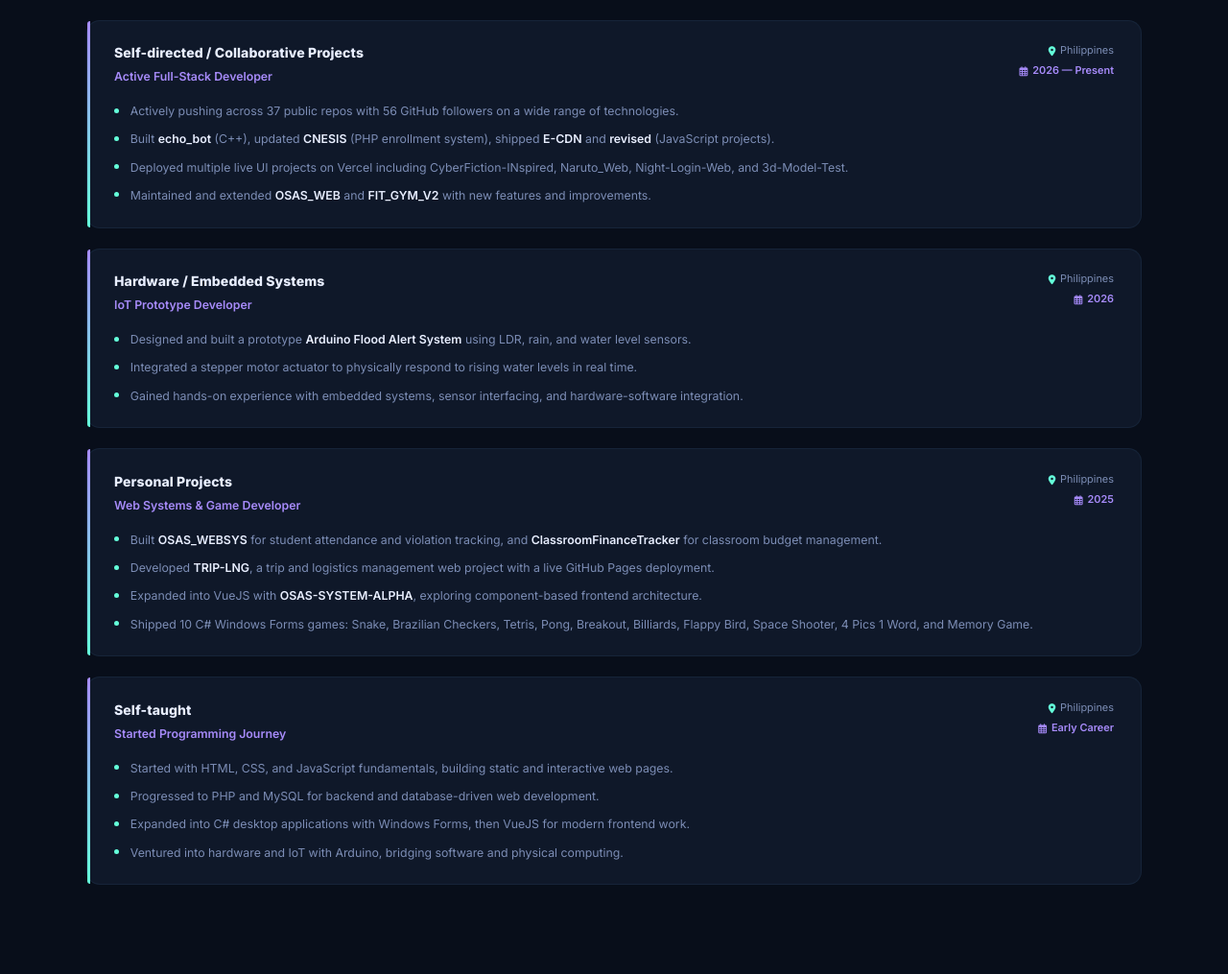
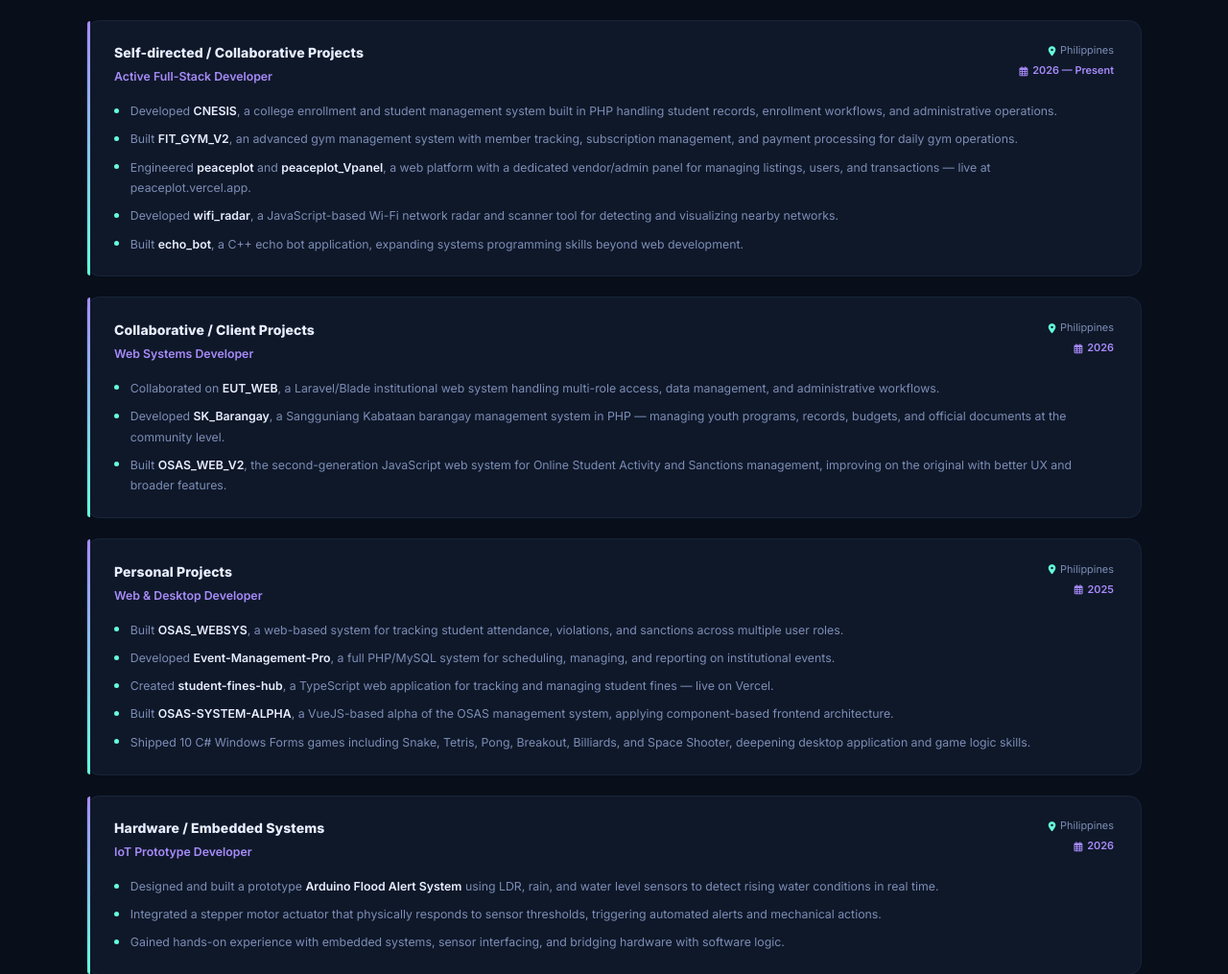
Before and after one commit to Mr-Patrick-James/MyPortfolio, a plain HTML site: page index.html in a window 1280 px wide. Shown: the part 1660-2675 px from the top of the page at 96% size. Drawn offline with Linux system fonts and the light colour scheme.

Commit message:
feat(history): Rewrite journey bullets to highlight key projects with proper descriptions

```diff
--- a/index.html
+++ b/index.html
@@ -216,14 +216,55 @@
                         </div>
                     </div>
                     <ul class="journey-bullets">
-                        <li>Actively pushing across 37 public repos with 56 GitHub followers on a wide range of technologies.</li>
-                        <li>Built <strong>echo_bot</strong> (C++), updated <strong>CNESIS</strong> (PHP enrollment system), shipped <strong>E-CDN</strong> and <strong>revised</strong> (JavaScript projects).</li>
-                        <li>Deployed multiple live UI projects on Vercel including CyberFiction-INspired, Naruto_Web, Night-Login-Web, and 3d-Model-Test.</li>
-                        <li>Maintained and extended <strong>OSAS_WEB</strong> and <strong>FIT_GYM_V2</strong> with new features and improvements.</li>
+                        <li>Developed <strong>CNESIS</strong>, a college enrollment and student management system built in PHP handling student records, enrollment workflows, and administrative operations.</li>
+                        <li>Built <strong>FIT_GYM_V2</strong>, an advanced gym management system with member tracking, subscription management, and payment processing for daily gym operations.</li>
+                        <li>Engineered <strong>peaceplot</strong> and <strong>peaceplot_Vpanel</strong>, a web platform with a dedicated vendor/admin panel for managing listings, users, and transactions — live at peaceplot.vercel.app.</li>
+                        <li>Developed <strong>wifi_radar</strong>, a JavaScript-based Wi-Fi network radar and scanner tool for detecting and visualizing nearby networks.</li>
+                        <li>Built <strong>echo_bot</strong>, a C++ echo bot application, expanding systems programming skills beyond web development.</li>
                     </ul>
                 </div>
 
                 <!-- Entry 2 -->
+                <div class="journey-item">
+                    <div class="journey-header">
+                        <div class="journey-left">
+                            <div class="journey-org">Collaborative / Client Projects</div>
+                            <div class="journey-role">Web Systems Developer</div>
+                        </div>
+                        <div class="journey-right">
+                            <div class="journey-location"><i class="fas fa-map-marker-alt"></i> Philippines</div>
+                            <div class="journey-date"><i class="far fa-calendar-alt"></i> 2026</div>
+                        </div>
+                    </div>
+                    <ul class="journey-bullets">
+                        <li>Collaborated on <strong>EUT_WEB</strong>, a Laravel/Blade institutional web system handling multi-role access, data management, and administrative workflows.</li>
+                        <li>Developed <strong>SK_Barangay</strong>, a Sangguniang Kabataan barangay management system in PHP — managing youth programs, records, budgets, and official documents at the community level.</li>
+                        <li>Built <strong>OSAS_WEB_V2</strong>, the second-generation JavaScript web system for Online Student Activity and Sanctions management, improving on the original with better UX and broader features.</li>
+                    </ul>
+                </div>
+
+                <!-- Entry 3 -->
+                <div class="journey-item">
+                    <div class="journey-header">
+                        <div class="journey-left">
+                            <div class="journey-org">Personal Projects</div>
+                            <div class="journey-role">Web & Desktop Developer</div>
+                        </div>
+                        <div class="journey-right">
+                            <div class="journey-location"><i class="fas fa-map-marker-alt"></i> Philippines</div>
+                            <div class="journey-date"><i class="far fa-calendar-alt"></i> 2025</div>
+                        </div>
+                    </div>
+                    <ul class="journey-bullets">
+                        <li>Built <strong>OSAS_WEBSYS</strong>, a web-based system for tracking student attendance, violations, and sanctions across multiple user roles.</li>
+                        <li>Developed <strong>Event-Management-Pro</strong>, a full PHP/MySQL system for scheduling, managing, and reporting on institutional events.</li>
+                        <li>Created <strong>student-fines-hub</strong>, a TypeScript web application for tracking and managing student fines — live on Vercel.</li>
+                        <li>Built <strong>OSAS-SYSTEM-ALPHA</strong>, a VueJS-based alpha of the OSAS management system, applying component-based frontend architecture.</li>
+                        <li>Shipped 10 C# Windows Forms games including Snake, Tetris, Pong, Breakout, Billiards, and Space Shooter, deepening desktop application and game logic skills.</li>
+                    </ul>
+                </div>
+
+                <!-- Entry 4 -->
                 <div class="journey-item">
                     <div class="journey-header">
                         <div class="journey-left">
@@ -236,33 +277,13 @@
                         </div>
                     </div>
                     <ul class="journey-bullets">
-                        <li>Designed and built a prototype <strong>Arduino Flood Alert System</strong> using LDR, rain, and water level sensors.</li>
-                        <li>Integrated a stepper motor actuator to physically respond to rising water levels in real time.</li>
-                        <li>Gained hands-on experience with embedded systems, sensor interfacing, and hardware-software integration.</li>
+                        <li>Designed and built a prototype <strong>Arduino Flood Alert System</strong> using LDR, rain, and water level sensors to detect rising water conditions in real time.</li>
+                        <li>Integrated a stepper motor actuator that physically responds to sensor thresholds, triggering automated alerts and mechanical actions.</li>
+                        <li>Gained hands-on experience with embedded systems, sensor interfacing, and bridging hardware with software logic.</li>
                     </ul>
                 </div>
 
-                <!-- Entry 3 -->
-                <div class="journey-item">
-                    <div class="journey-header">
-                        <div class="journey-left">
-                            <div class="journey-org">Personal Projects</div>
-                            <div class="journey-role">Web Systems & Game Developer</div>
-                        </div>
-                        <div class="journey-right">
-                            <div class="journey-location"><i class="fas fa-map-marker-alt"></i> Philippines</div>
-                            <div class="journey-date"><i class="far fa-calendar-alt"></i> 2025</div>
-                        </div>
-                    </div>
-                    <ul class="journey-bullets">
-                        <li>Built <strong>OSAS_WEBSYS</strong> for student attendance and violation tracking, and <strong>ClassroomFinanceTracker</strong> for classroom budget management.</li>
-                        <li>Developed <strong>TRIP-LNG</strong>, a trip and logistics management web project with a live GitHub Pages deployment.</li>
-                        <li>Expanded into VueJS with <strong>OSAS-SYSTEM-ALPHA</strong>, exploring component-based frontend architecture.</li>
-                        <li>Shipped 10 C# Windows Forms games: Snake, Brazilian Checkers, Tetris, Pong, Breakout, Billiards, Flappy Bird, Space Shooter, 4 Pics 1 Word, and Memory Game.</li>
-                    </ul>
-                </div>
-
-                <!-- Entry 4 -->
+                <!-- Entry 5 -->
                 <div class="journey-item">
                     <div class="journey-header">
                         <div class="journey-left">
```
